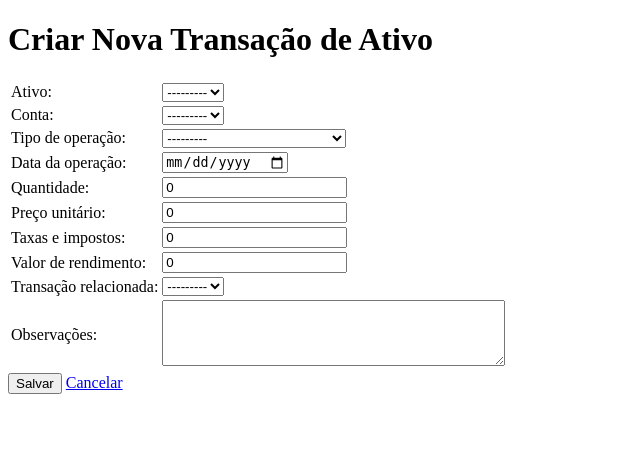
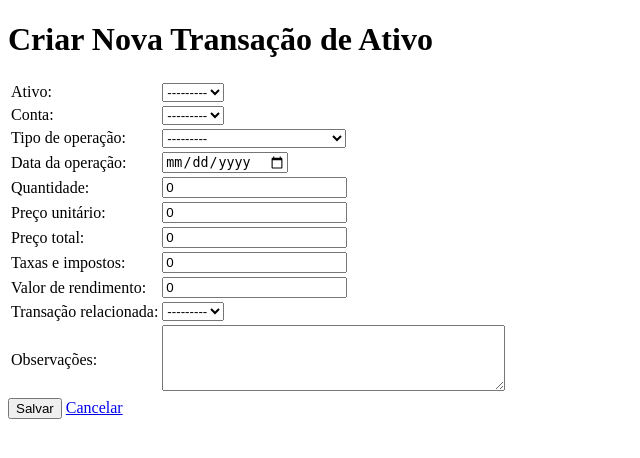
Before and after one commit to jrmilagre/own_system, a Django app: page /finance/asset-transactions/create/ in a window 1280 px wide. Shown: the part 56-514 px from the top of the page, without its empty margins (0-640 px from the left). Run offline with Django 4.2, Linux system fonts and the light colour scheme; data that the repository does not hold is empty.

Commit message:
improve: transações de ativos para criptos e correção de lentidao

```diff
--- a/apps/finance/forms.py
+++ b/apps/finance/forms.py
@@ -595,14 +595,15 @@ class AssetForm(forms.ModelForm):
 class AssetTransactionForm(forms.ModelForm):
     class Meta:
         model = AssetTransaction
-        fields = ['asset', 'account', 'operation_type', 'date', 'quantity', 'price', 'fees', 'income_value', 'transaction', 'notes']
+        fields = ['asset', 'account', 'operation_type', 'date', 'quantity', 'price', 'total_value', 'fees', 'income_value', 'transaction', 'notes']
         widgets = {
             'asset': forms.Select(attrs={'required': True}),
             'account': forms.Select(attrs={'required': True}),
             'operation_type': forms.Select(attrs={'required': True}),
             'date': forms.DateInput(attrs={'type': 'date', 'required': True}),
-            'quantity': forms.NumberInput(attrs={'step': '0.000001', 'required': False}),
+            'quantity': forms.NumberInput(attrs={'step': '0.00000001', 'required': False}),
             'price': forms.NumberInput(attrs={'step': '0.0001', 'required': False}),
+            'total_value': forms.NumberInput(attrs={'step': '0.01', 'required': False}),
             'fees': forms.NumberInput(attrs={'step': '0.01', 'required': False}),
             'income_value': forms.NumberInput(attrs={'step': '0.01', 'required': False}),
             'transaction': forms.Select(attrs={'required': False}),
@@ -615,7 +616,9 @@ class AssetTransactionForm(forms.ModelForm):
         self.fields['account'].queryset = Account.objects.filter(account_type='INVEST')
         # Tornar transaction opcional
         self.fields['transaction'].required = False
-        self.fields['transaction'].queryset = Transaction.objects.all()
+        # Limitar a 200 transações mais recentes para evitar lentidão na renderização
+        # O campo é opcional, então limitar não afeta a funcionalidade
+        self.fields['transaction'].queryset = Transaction.objects.all().order_by('-transaction_date', '-due_date', '-created_at')[:200]
 
     def clean(self):
         cleaned_data = super().clean()
@@ -657,7 +660,7 @@ class AssetPositionForm(forms.ModelForm):
             'asset': forms.Select(attrs={'required': True}),
             'account': forms.Select(attrs={'required': True}),
             'date': forms.DateInput(attrs={'type': 'date', 'required': True}),
-            'quantity': forms.NumberInput(attrs={'step': '0.000001', 'required': True}),
+            'quantity': forms.NumberInput(attrs={'step': '0.00000001', 'required': True}),
             'average_cost': forms.NumberInput(attrs={'step': '0.0001', 'required': True}),
             'current_price': forms.NumberInput(attrs={'step': '0.0001', 'required': False}),
         }
--- a/apps/finance/models.py
+++ b/apps/finance/models.py
@@ -956,7 +956,7 @@ class AssetTransaction(BaseModel):
     quantity = models.DecimalField(
         'Quantidade',
         max_digits=15,
-        decimal_places=6,
+        decimal_places=8,
         default=0,
         help_text='Quantidade de ativos (0 para dividendos, juros, etc.)'
     )
@@ -1024,18 +1024,27 @@ class AssetTransaction(BaseModel):
 
     def save(self, *args, **kwargs):
         # Calcular total_value automaticamente baseado no tipo de operação
-        if self.operation_type in ['BUY', 'SELL', 'SUB']:
-            # Para compras: quantity * price + fees
-            # Para vendas: quantity * price - fees
-            if self.operation_type == 'BUY':
-                self.total_value = (self.quantity * self.price) + self.fees
-            elif self.operation_type == 'SELL':
-                self.total_value = (self.quantity * self.price) - self.fees
-            else:  # SUB
-                self.total_value = (self.quantity * self.price) + self.fees
+        # Se total_value não foi preenchido (é 0), calcular automaticamente
+        # Caso contrário, usar o valor preenchido (pode ter sido preenchido manualmente ou calculado pelo JS)
+        calculated_base = self.quantity * self.price
+
+        if self.operation_type in ['BUY', 'SELL', 'SUB', 'REDEMPTION']:
+            # Se total_value é 0 ou muito próximo de 0, calcular automaticamente
+            if abs(self.total_value) < 0.01:
+                if self.operation_type == 'BUY':
+                    self.total_value = calculated_base + self.fees
+                elif self.operation_type == 'SELL':
+                    self.total_value = calculated_base - self.fees
+                elif self.operation_type == 'SUB':
+                    self.total_value = calculated_base + self.fees
+                else:  # REDEMPTION
+                    self.total_value = calculated_base - self.fees
+            # Se total_value foi preenchido (diferente de 0), manter como está
+            # O usuário pode ter preenchido manualmente ou foi calculado pelo JS
         elif self.operation_type in ['DIVIDEND', 'JCP', 'INTEREST', 'AMORTIZATION']:
-            # Para rendimentos, usar income_value
-            self.total_value = self.income_value
+            # Para rendimentos, usar income_value se total_value não foi preenchido
+            if abs(self.total_value) < 0.01:
+                self.total_value = self.income_value
         elif self.operation_type in ['BONUS', 'SPLIT', 'GROUP', 'CAPITAL_INCREASE', 'RIGHTS_EXERCISE']:
             # Operações que não envolvem dinheiro
             self.total_value = 0
@@ -1043,15 +1052,24 @@ class AssetTransaction(BaseModel):
         super().save(*args, **kwargs)
 
     def get_net_value(self):
-        """Retorna o valor líquido da operação"""
+        """Retorna o valor líquido da operação para o fluxo de caixa
+        Sempre calcula baseado em quantity * price e adiciona/subtrai fees
+        para garantir consistência, independentemente de como total_value foi preenchido
+        """
+        calculated_base = self.quantity * self.price
+
         if self.operation_type == 'BUY':
-            return -self.total_value  # Saída de dinheiro
+            # Para compras: quantity * price + fees (saída de dinheiro)
+            return -(calculated_base + self.fees)
         elif self.operation_type == 'SELL':
-            return self.total_value  # Entrada de dinheiro
+            # Para vendas: quantity * price - fees (entrada de dinheiro)
+            return calculated_base - self.fees
         elif self.operation_type == 'SUB':
-            return -self.total_value  # Saída de dinheiro (pagamento para exercer direito)
+            # Para subscrições: quantity * price + fees (saída de dinheiro)
+            return -(calculated_base + self.fees)
         elif self.operation_type == 'REDEMPTION':
-            return self.total_value  # Entrada de dinheiro (resgate)
+            # Para resgates: quantity * price - fees (entrada de dinheiro)
+            return calculated_base - self.fees
         elif self.operation_type in ['DIVIDEND', 'JCP', 'INTEREST', 'AMORTIZATION']:
             return self.income_value  # Entrada de dinheiro
         return 0
@@ -1077,7 +1095,7 @@ class AssetPosition(BaseModel):
     quantity = models.DecimalField(
         'Quantidade',
         max_digits=15,
-        decimal_places=6
+        decimal_places=8
     )
     average_cost = models.DecimalField(
         'Preço médio',
--- a/apps/finance/templates/finance/asset_transaction_form.html
+++ b/apps/finance/templates/finance/asset_transaction_form.html
@@ -51,6 +51,13 @@
             {% endif %}
         </tr>
         <tr>
+            <td><label for="{{ form.total_value.id_for_label }}">Preço total:</label></td>
+            <td>{{ form.total_value }}</td>
+            {% if form.total_value.errors %}
+            <td>{{ form.total_value.errors }}</td>
+            {% endif %}
+        </tr>
+        <tr>
             <td><label for="{{ form.fees.id_for_label }}">Taxas e impostos:</label></td>
             <td>{{ form.fees }}</td>
             {% if form.fees.errors %}
@@ -82,4 +89,86 @@
     <button type="submit">Salvar</button>
     <a href="{% url 'finance:asset_transaction_list' %}">Cancelar</a>
 </form>
+
+<script>
+document.addEventListener('DOMContentLoaded', function() {
+    const quantityInput = document.getElementById('id_quantity');
+    const priceInput = document.getElementById('id_price');
+    const totalValueInput = document.getElementById('id_total_value');
+
+    // Rastrear qual campo foi editado por último para evitar loops
+    let lastEdited = null;
+
+    // Função para calcular preço total a partir de quantidade e preço unitário
+    function calculateTotalFromPrice() {
+        if (lastEdited === 'total_value') return; // Evitar loop
+
+        const quantity = parseFloat(quantityInput.value) || 0;
+        const price = parseFloat(priceInput.value) || 0;
+
+        if (quantity > 0 && price > 0) {
+            const total = quantity * price;
+            totalValueInput.value = total.toFixed(2);
+            lastEdited = 'price';
+        }
+    }
+
+    // Função para calcular preço unitário a partir de quantidade e preço total
+    function calculatePriceFromTotal() {
+        if (lastEdited === 'price') return; // Evitar loop
+
+        const quantity = parseFloat(quantityInput.value) || 0;
+        const total = parseFloat(totalValueInput.value) || 0;
+
+        if (quantity > 0 && total > 0) {
+            const price = total / quantity;
+            priceInput.value = price.toFixed(4);
+            lastEdited = 'total_value';
+        }
+    }
+
+    // Função para recalcular quando quantidade mudar
+    function recalculateOnQuantityChange() {
+        if (lastEdited === 'total_value') {
+            // Se o último editado foi total_value, recalcular price
+            calculatePriceFromTotal();
+        } else {
+            // Caso contrário, recalcular total_value
+            calculateTotalFromPrice();
+        }
+    }
+
+    // Event listeners
+    if (priceInput) {
+        priceInput.addEventListener('input', function() {
+            lastEdited = 'price';
+            calculateTotalFromPrice();
+        });
+        priceInput.addEventListener('blur', function() {
+            lastEdited = 'price';
+            calculateTotalFromPrice();
+        });
+    }
+
+    if (totalValueInput) {
+        totalValueInput.addEventListener('input', function() {
+            lastEdited = 'total_value';
+            calculatePriceFromTotal();
+        });
+        totalValueInput.addEventListener('blur', function() {
+            lastEdited = 'total_value';
+            calculatePriceFromTotal();
+        });
+    }
+
+    if (quantityInput) {
+        quantityInput.addEventListener('input', function() {
+            recalculateOnQuantityChange();
+        });
+        quantityInput.addEventListener('blur', function() {
+            recalculateOnQuantityChange();
+        });
+    }
+});
+</script>
 {% endblock %}
```
Also changed, not shown: apps/finance/migrations/0026_increase_quantity_decimal_places.py (added).
